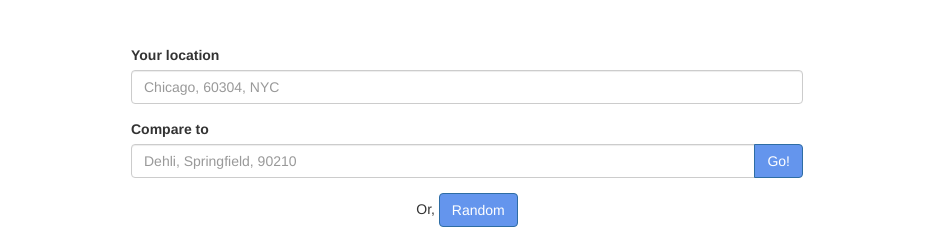
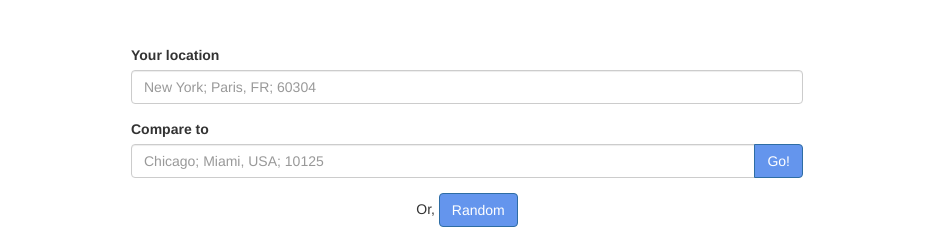
Before and after one commit to zanph/how-bad, a plain HTML site: page index.html in a window 1280 px wide. Shown: the part 202-431 px from the top of the page, without its empty margins (173-1106 px from the left). Drawn offline with nearby package versions, Linux system fonts and the light colour scheme.

Commit message:
Update input placeholders to match acceptable user input.

```diff
--- a/index.html
+++ b/index.html
@@ -23,7 +23,7 @@
                  class="form-control"
                  name="firstLocation"
                  id="location-input"
-                 placeholder="Chicago, 60304, NYC">
+                 placeholder="New York; Paris, FR; 60304">
         </div>
 
         <label for="compare-input">Compare to</label>
@@ -31,7 +31,7 @@
           <input type="text"
                 class="form-control"
                 name="secondLocation"
-                placeholder="Dehli, Springfield, 90210">
+                placeholder="Chicago; Miami, USA; 10125">
           <span class="input-group-btn">
             <button class="btn btn-primary"
                     type="submit"
```
